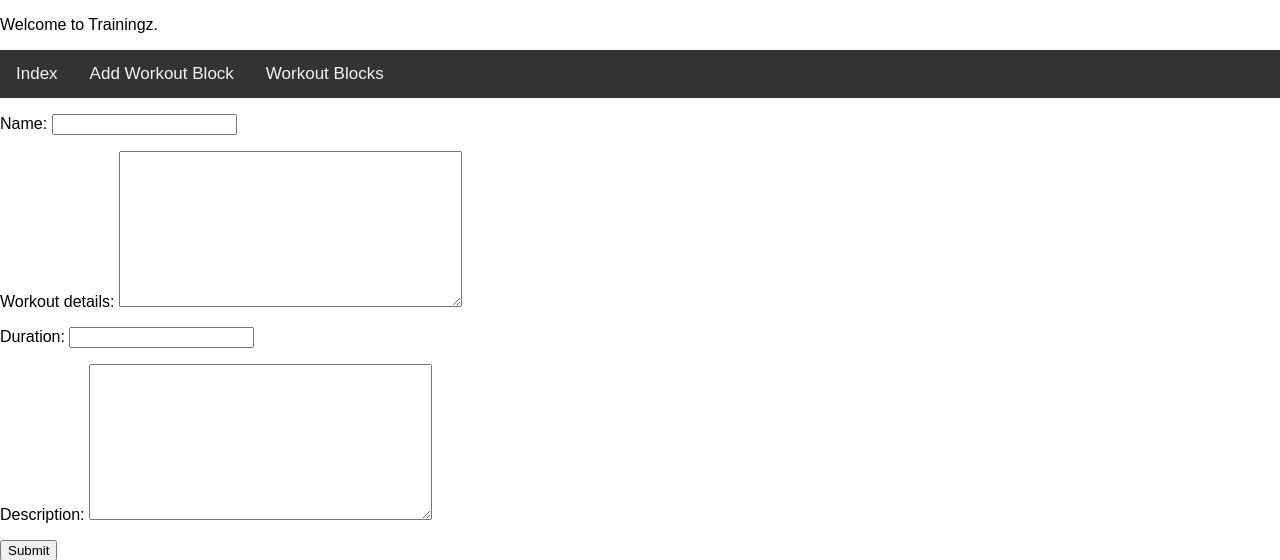
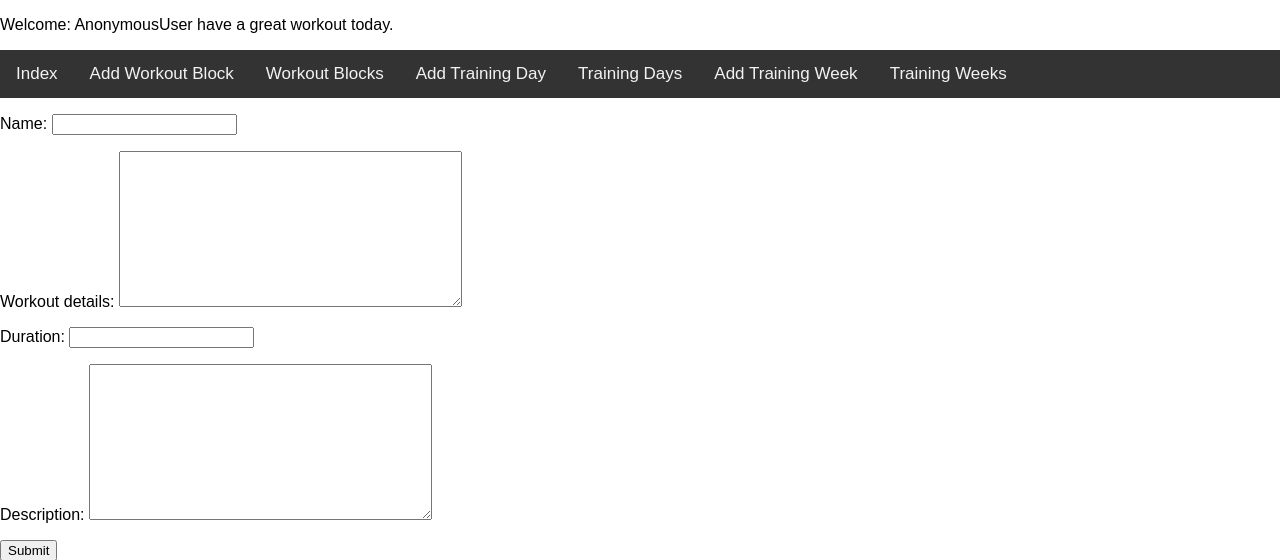
Before and after one commit to MarekAlan/Trainingz, a Django app: page /add_workout_block/ in a window 1280 px wide. Shown: the top 560 px of the page. Run offline with Django 4.2, Linux system fonts and the light colour scheme; grey boxes are pictures that could not be loaded.

Commit message:
views workout_block, trainingday, trainingweek

```diff
--- a/Trainingz/urls.py
+++ b/Trainingz/urls.py
@@ -26,5 +26,11 @@ urlpatterns = [
     path('workout_block/<int:id>/', views.ShowDetailWorkoutBlockView.as_view(), name='detail_workout_block'),
     path('update_workout_block/<int:id>/', views.UpdateWorkoutBlockView.as_view(), name='update_workout_block'),
     path('delete_workout_block/<int:id>/', views.DeleteWorkoutBlockView.as_view(), name='delete_workout_block'),
-
+    path('add_training_day/', views.AddTrainingDayView.as_view(), name='add_training_day'),
+    path('list_training_days/', views.ShowTrainingDaysView.as_view(), name='list_training_days'),
+    path('training_day/<int:id>/', views.ShowDetailTrainingDayView.as_view(), name='detail_training_day'),
+    path('update_training_day/<int:id>/', views.UpdateWorkoutBlockView.as_view(), name='update_training_day'),
+    path('delete_training_day/<int:id>/', views.DeleteWorkoutBlockView.as_view(), name='delete_training_day'),
+    path('add_training_week/', views.AddTrainingWeekView.as_view(), name='add_training_week'),
+    path('list_training_weeks/', views.ShowTrainingWeeksView.as_view(), name='list_training_weeks'),
 ]
--- a/trainingz_app/forms.py
+++ b/trainingz_app/forms.py
@@ -1,10 +1,21 @@
 from django import forms
 
-from trainingz_app.models import WorkoutBlock
+from trainingz_app.models import WorkoutBlock, TrainingDay, TrainingWeek
 
 
 class AddWorkoutBlockForm(forms.ModelForm):
-
     class Meta:
         model = WorkoutBlock
         fields = '__all__'
+
+
+class AddTrainingDayForm(forms.ModelForm):
+    class Meta:
+        model = TrainingDay
+        exclude = ['duration']
+
+
+class AddTrainingWeekForm(forms.ModelForm):
+    class Meta:
+        model = TrainingWeek
+        fields = '__all__'
--- a/trainingz_app/models.py
+++ b/trainingz_app/models.py
@@ -70,14 +70,24 @@ WORKOUT_ELEMENTS = (
 
 
 class TrainingDay(models.Model):
+    day_name = models.ForeignKey(DayName, on_delete=models.CASCADE)
     activity = models.ForeignKey(Activity, on_delete=models.CASCADE)
     workout_element = models.CharField(max_length=30, choices=WORKOUT_ELEMENTS)
-    workout_block = models.ManyToManyField(WorkoutBlock)
-    day_name = models.ForeignKey(DayName, on_delete=models.CASCADE)
-    duration = models.TimeField()
+    workout_blocks = models.ManyToManyField(WorkoutBlock)
+
 
     def __str__(self):
-        return self.workout_element
+        return self.day_name.name
+
+    def get_absolute_url(self):
+        return reverse("detail_training_day",
+                       args=(self.id,))
+
+    def get_update_url(self):
+        return reverse("update_training_day", kwargs={'id': self.id})
+
+    def get_delete_url(self):
+        return reverse("delete_training_day", kwargs={'id': self.id})
 
 
 class TrainingWeek(models.Model):
@@ -88,6 +98,16 @@ class TrainingWeek(models.Model):
     def __str__(self):
         return self.name
 
+    def get_absolute_url(self):
+        return reverse("detail_training_week",
+                       args=(self.id,))
+
+    def get_update_url(self):
+        return reverse("update_training_week", kwargs={'id': self.id})
+
+    def get_delete_url(self):
+        return reverse("delete_training_week", kwargs={'id': self.id})
+
 
 class Comment(models.Model):
     training_day = models.ForeignKey(TrainingDay, on_delete=models.CASCADE)
--- a/trainingz_app/templates/base.html
+++ b/trainingz_app/templates/base.html
@@ -10,24 +10,24 @@
     <link rel="stylesheet" type="text/css" href="{% static 'css/base.css' %}">
 </head>
 <body>
-<p>Welcome to Trainingz.</p>
+<p>Welcome: {{ user }} have a great workout today.</p>
+</body>
+</html>
 
 <div class="topnav">
     <a href="{% url 'index' %}">Index</a>
     <a href="{% url 'add_workout_block' %}">Add Workout Block</a>
     <a href="{% url 'list_workout_blocks' %}">Workout Blocks</a>
-
-
-
+    <a href="{% url 'add_training_day' %}">Add Training Day</a>
+    <a href="{% url 'list_training_days' %}">Training Days</a>
+    <a href="{% url 'add_training_week' %}">Add Training Week</a>
+    <a href="{% url 'list_training_weeks' %}">Training Weeks</a>
 
 </div>
 {% block trainingz %}
 
-Strona główna
 
 {% endblock %}
 
 <p> <img src="{% static 'cycling.jpeg' %}"> </p>
-<p>{{ user }}  {{ date }} </p>   <!-- w settings.py jest context_processor który trzyma user'a - więc można go wywołać-->
-</body>
-</html>
+<p>{{ date }}</p>
--- a/trainingz_app/views.py
+++ b/trainingz_app/views.py
@@ -2,8 +2,8 @@ from django.forms import forms
 from django.shortcuts import render, redirect
 from django.urls import reverse
 from django.views import View
-from trainingz_app.forms import AddWorkoutBlockForm
-from trainingz_app.models import WorkoutBlock
+from trainingz_app.forms import AddWorkoutBlockForm, AddTrainingDayForm, AddTrainingWeekForm
+from trainingz_app.models import WorkoutBlock, TrainingDay, TrainingWeek
 
 
 class IndexView(View):
@@ -21,15 +21,7 @@ class AddWorkoutBlockView(View):
     def post(self, request):
         form = AddWorkoutBlockForm(request.POST)
         if form.is_valid():
-            name = form.cleaned_data['name']
-            workout_details = form.cleaned_data['workout_details']
-            duration = form.cleaned_data['duration']
-            description = form.cleaned_data['description']
-            WorkoutBlock.objects.create(
-                name=name,
-                workout_details=workout_details,
-                duration=duration,
-                description=description)
+            form.save()
             return redirect('list_workout_blocks')
         return render(request, 'form.html', {'form': form})
 
@@ -72,3 +64,115 @@ class DeleteWorkoutBlockView(View):
         workout_block = WorkoutBlock.objects.get(pk=id)
         workout_block.delete()
         return redirect('list_workout_blocks')
+
+
+class AddTrainingDayView(View):
+
+    def get(self, request):
+        form = AddTrainingDayForm()
+        return render(request, 'form.html', {'form': form})
+
+
+    def post(self, request):
+        form = AddTrainingDayForm(request.POST)
+        if form.is_valid():
+            form.save()
+            return redirect('list_training_days')
+        return render(request, 'form.html', {'form': form})
+
+class ShowTrainingDaysView(View):
+
+    def get(self, request):
+        return render(request, 'list.html', {'object_list': TrainingDay.objects.all()})
+
+
+class ShowDetailTrainingDayView(View):
+
+    def get(self, request, id):
+        training_day = TrainingDay.objects.get(pk=id)
+        workout_blocks = training_day.workout_blocks.all()
+        return render(request, 'training_day_detail.html', {'training_day': training_day, 'workout_blocks': workout_blocks})
+
+
+class UpdateTrainingDayView(View):
+
+    def get(self, request, id):
+        training_day = TrainingDay.objects.get(pk=id)
+        form = AddTrainingDayForm(instance=training_day)
+        return render(request, 'form.html', {'form': form})
+
+    def post(self, request, id):
+        training_day = TrainingDay.objects.get(pk=id)
+        form = AddTrainingDayForm(request.POST, instance=training_day)
+        if form.is_valid():
+            form.save()
+            return redirect('detail_training_day')
+        return render(request, 'form.html', {'form': form})
+
+
+class DeleteTrainingDay(View):
+
+    def get(self, request, id):
+        training_day = TrainingDay.objects.get(pk=id)
+        return render(request, 'form.html')
+
+    def post(self, request, id):
+        training_day = TrainingDay.objects.get(pk=id)
+        training_day.delete()
+        return redirect('list_training_days')
+
+
+class AddTrainingWeekView(View):
+
+    def get(self, request):
+        form = AddTrainingWeekForm()
+        return render(request, 'form.html', {'form': form})
+
+    def post(self, request):
+        form = AddTrainingWeekForm(request.POST)
+        if form.is_valid():
+            form.save()
+            return redirect('list_training_week')
+        return render(request, 'form.html', {'form': form})
+
+
+class ShowTrainingWeeksView(View):
+
+    def get(self, request):
+        return render(request, 'list.html', {'object_list': TrainingWeek.objects.all()})
+
+
+class ShowDetailTrainingWeekView(View):
+
+    def get(self, request, id):
+        training_week = TrainingWeek.objects.get(pk=id)
+        training_days = training_week.training_days.all()
+        return render(request, 'training_week_detail.html', {'training_week': training_week, 'training_days': training_days})
+
+
+class UpdateTrainingWeekView(View):
+
+    def get(self, request, id):
+        training_week = TrainingWeek.objects.get(pk=id)
+        form = AddTrainingWeekForm(instance=training_week)
+        return render(request, 'form.html', {'form': form})
+
+    def post(self, request, id):
+        training_week = TrainingWeek.objects.get(pk=id)
+        form = AddTrainingWeekForm(request.POST, instance=training_week)
+        if form.is_valid():
+            form.save()
+            return redirect('detail_training_week')
+        return render(request, 'form.html', {'form': form})
+
+
+class DeleteTrainingWeek(View):
+
+    def get(self, request, id):
+        training_week = TrainingWeek.objects.get(pk=id)
+        return render(request, 'form.html')
+
+    def post(self, request, id):
+        training_week = TrainingWeek.objects.get(pk=id)
+        training_week.delete()
+        return redirect('list_training_weeks')
```
Also changed, not shown: trainingz_app/templates/training_day_detail.html (added, +36 -0 lines), trainingz_app/templates/training_week_detail.html (added, +36 -0 lines), db.sqlite3, trainingz_app/migrations/0001_initial.py, trainingz_app/migrations/0002_alter_workoutblock_duration.py (deleted).
